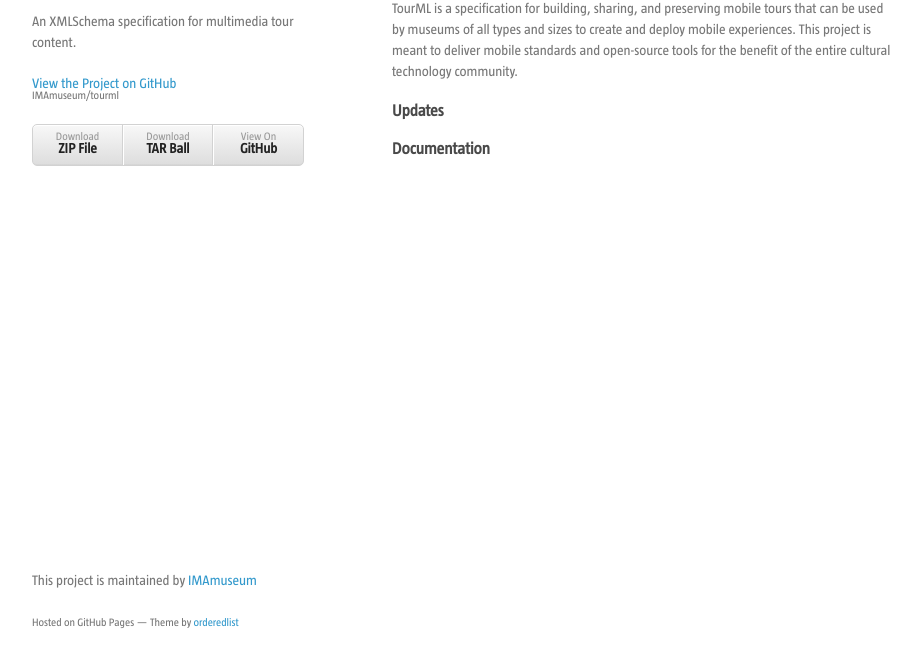
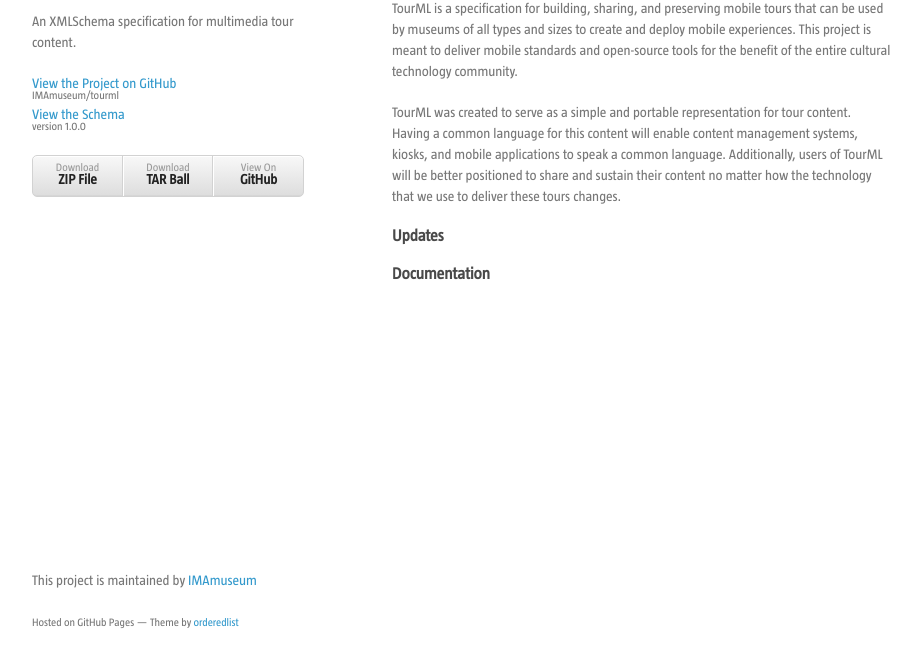
Before and after one commit to IMAmuseum/tourml, a plain HTML site: page index.html in a window 1280 px wide. Shown: the part 98-764 px from the top of the page, without its empty margins (178-1099 px from the left). Drawn offline with Linux system fonts and the light colour scheme.

Commit message:
more content

```diff
--- a/index.html
+++ b/index.html
@@ -16,6 +16,7 @@
 
                 <p class="view">
                     <a href="https://github.com/IMAmuseum/tourml">View the Project on GitHub <small>IMAmuseum/tourml</small></a>
+                    <a href="https://raw.githubusercontent.com/IMAmuseum/tourml/v1.0.0/TourML.xsd">View the Schema<small>version 1.0.0</small></a>
                 </p>
 
                 <ul>
@@ -28,6 +29,7 @@
                 <h3><a id="tourml" class="anchor" href="#tourml"><span class="octicon octicon-link"></span></a>About</h3>
 
                 <p>TourML is a specification for building, sharing, and preserving mobile tours that can be used by museums of all types and sizes to create and deploy mobile experiences. This project is meant to deliver mobile standards and open-source tools for the benefit of the entire cultural technology community.</p>
+                <p>TourML was created to serve as a simple and portable representation for tour content. Having a common language for this content will enable content management systems, kiosks, and mobile applications to speak a common language. Additionally, users of TourML will be better positioned to share and sustain their content no matter how the technology that we use to deliver these tours changes.</p>
 
                 <h3><a id="updates" class="anchor" href="#updates"><span class="octicon octicon-link"></span></a>Updates</h3>
 
```
